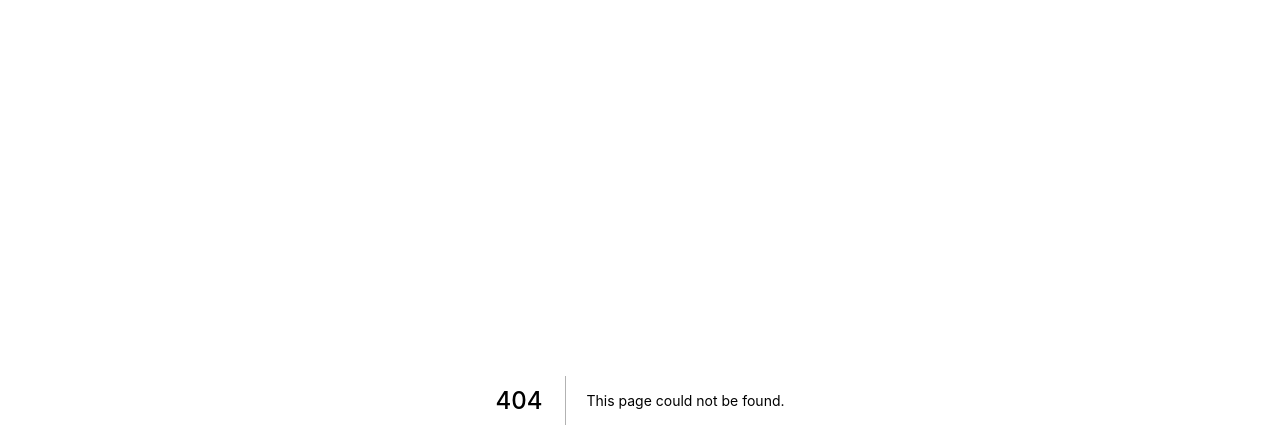
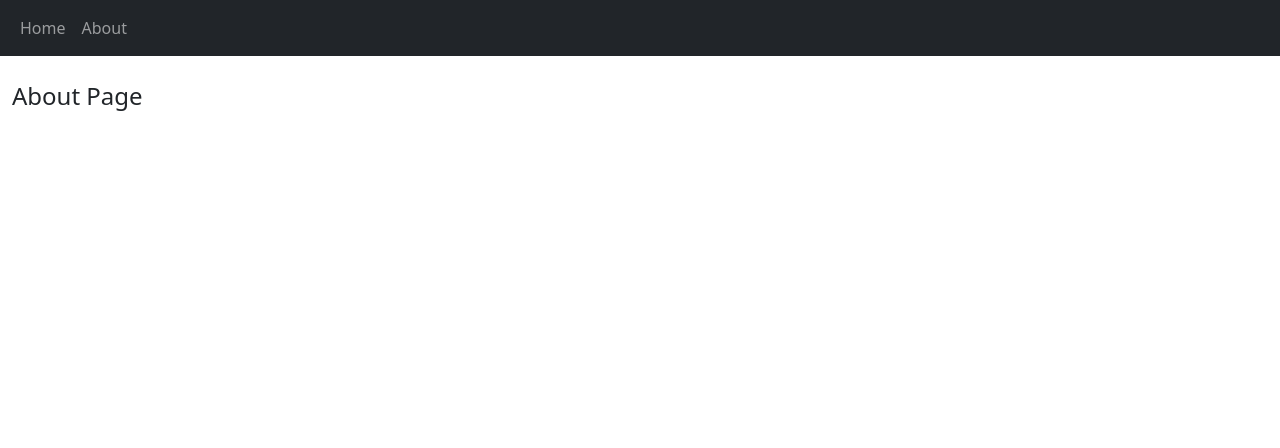
Before and after one commit to nayeftechno/next-2022, a Next.js app: page /about in a window 1280 px wide. Before the commit this address had no page. Shown: the top 448 px of the page. Built offline with nearby package versions, Linux system fonts and the light colour scheme.

Commit message:
Add styles

```diff
--- /dev/null
+++ b/components/Layout.tsx
@@ -0,0 +1,13 @@
+import { ReactNode } from 'react';
+
+type LayoutProps = {
+    children: ReactNode
+};
+
+function Layout({ children }: LayoutProps): JSX.Element {
+    return (<div className='container-fluid container-padding-top'>
+        {children}
+    </div>);
+};
+
+export default Layout;
--- /dev/null
+++ b/components/Navbar.tsx
@@ -0,0 +1,23 @@
+import { memo } from 'react';
+import Link from 'next/link';
+
+function Navbar(): JSX.Element {
+    return (<nav className="navbar navbar-expand-lg navbar-dark bg-dark container-fluid">
+        <div className="collapse navbar-collapse">
+            <ul className="navbar-nav mr-auto">
+                <li className="nav-item">
+                    <Link href={'/'}>
+                        <a className="nav-link">Home</a>
+                    </Link>
+                </li>
+                <li className='nav-item'>
+                    <Link href={'/about'}>
+                        <a className="nav-link">About</a>
+                    </Link>
+                </li>
+            </ul>
+        </div>
+    </nav>);
+};
+
+export default memo(Navbar);
--- /dev/null
+++ b/components/RenderHead.tsx
@@ -0,0 +1,14 @@
+import { memo } from 'react';
+import Head from 'next/head';
+
+type RenderHeadProps = {
+    title: string;
+};
+
+function RenderHead({ title }: RenderHeadProps): JSX.Element {
+    return (<Head>
+        <title>{title} Page</title>
+    </Head>);
+};
+
+export default memo(RenderHead);
--- a/package.json
+++ b/package.json
@@ -8,6 +8,7 @@
     "lint": "next lint"
   },
   "dependencies": {
+    "bootstrap": "^5.1.3",
     "next": "12.0.7",
     "react": "17.0.2",
     "react-dom": "17.0.2",
--- a/pages/_app.tsx
+++ b/pages/_app.tsx
@@ -1,8 +1,16 @@
-import '../styles/globals.css'
-import type { AppProps } from 'next/app'
+import '../node_modules/bootstrap/dist/css/bootstrap.min.css';
+import '../styles/globals.css';
+import type { AppProps } from 'next/app';
+import Layout from '../components/Layout';
+import Navbar from '../components/Navbar';
 
 function MyApp({ Component, pageProps }: AppProps) {
-  return <Component {...pageProps} />
+  return (<>
+    <Navbar />
+    <Layout>
+      <Component {...pageProps} />
+    </Layout>
+  </>);
 }
 
-export default MyApp
+export default MyApp;
--- /dev/null
+++ b/pages/about.tsx
@@ -0,0 +1,15 @@
+import type { NextPage } from 'next';
+import RenderHead from '../components/RenderHead';
+
+const AboutPage: NextPage = (): JSX.Element => {
+    return (<>
+        <RenderHead title='About' />
+        <div className='row'>
+            <div className='col-md-12'>
+                <h4>About Page</h4>
+            </div>
+        </div>
+    </>);
+};
+
+export default AboutPage;
--- a/styles/globals.css
+++ b/styles/globals.css
@@ -1,16 +1,3 @@
-html,
-body {
-  padding: 0;
-  margin: 0;
-  font-family: -apple-system, BlinkMacSystemFont, Segoe UI, Roboto, Oxygen,
-    Ubuntu, Cantarell, Fira Sans, Droid Sans, Helvetica Neue, sans-serif;
-}
-
-a {
-  color: inherit;
-  text-decoration: none;
-}
-
-* {
-  box-sizing: border-box;
-}
+.container-padding-top{
+  padding-top: 2%;
+};
```
Also changed, not shown: pages/index.tsx (+13 -70 lines), 1 other file (tests, documents, lock files or other folders).
